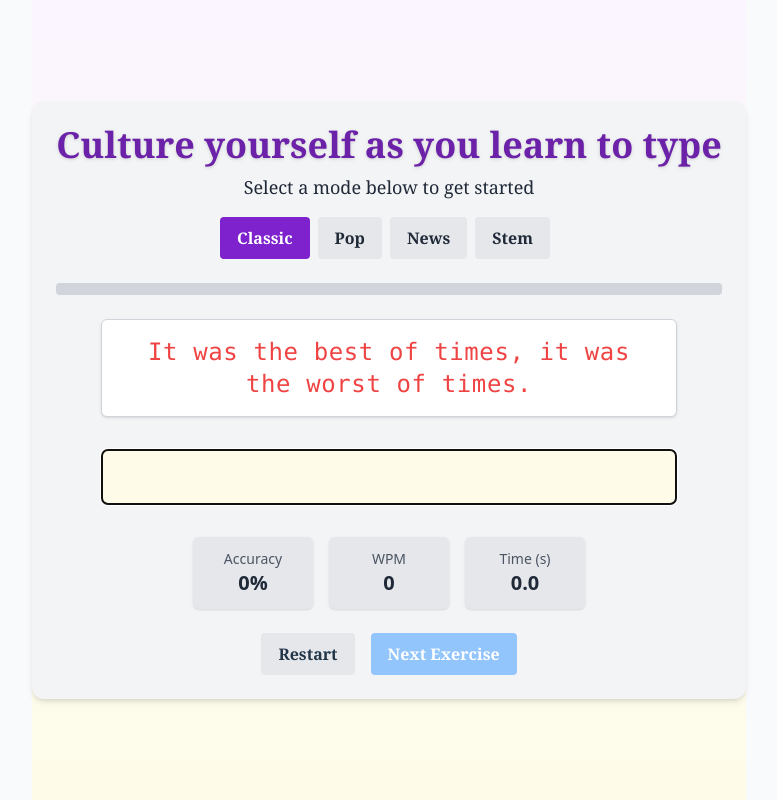
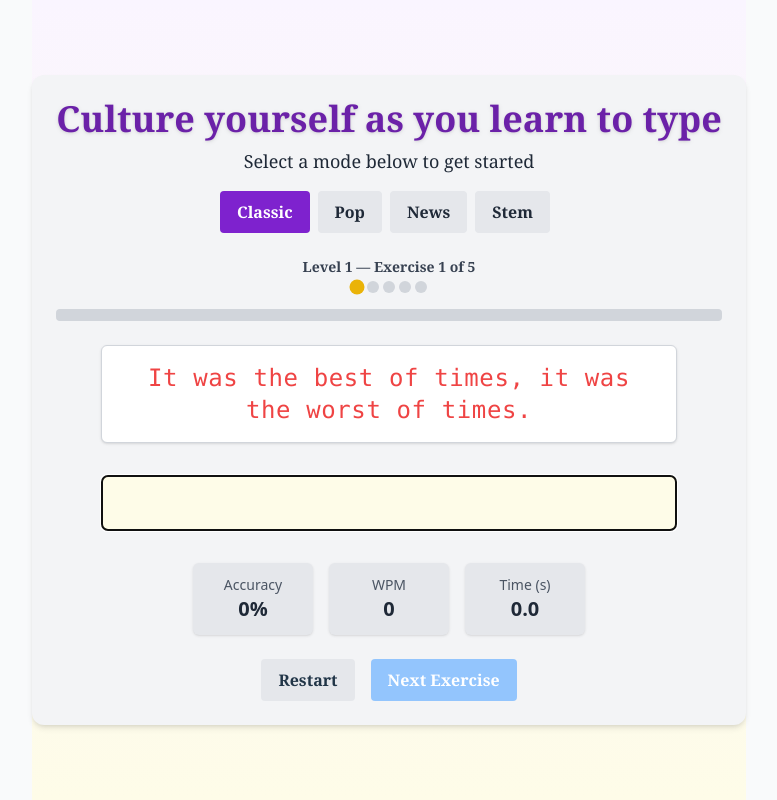
Before and after one commit to Bingeljell/typing-tutor-app, a React (Vite) app: page / in a window 1280 px wide. Both pictures are taken after a click on the button "Start Typing". Shown: the whole page, without its empty margins (251-1028 px from the left). Built offline with nearby package versions, Linux system fonts and the light colour scheme.

Commit message:
chore: fixed the progress tracker

```diff
--- a/src/components/TypingBox.jsx
+++ b/src/components/TypingBox.jsx
@@ -15,10 +15,11 @@ const TypingBox = () => {
   const [isComplete, setIsComplete] = useState(false);
   const [fadeOutFactoid, setFadeOutFactoid] = useState(false);
   const inputRef = useRef(null);
-
   const datasets = { classic, pop, news, stem };
-
   const targetExercise = datasets[category][currentPart];
+  const level = targetExercise.level;
+  const currentExercises = datasets[category].filter(ex => ex.level === level);
+  const currentIndex = currentExercises.findIndex(ex => ex.id === targetExercise.id);
 
   useEffect(() => {
     let timer = null;
@@ -140,7 +141,11 @@ const TypingBox = () => {
         {['classic', 'pop', 'news', 'stem'].map((mode) => (
           <button
             key={mode}
-            onClick={() => setCategory(mode)}
+            onClick={() => {
+              setCurrentPart(0);        // 🔁 Reset index
+              setCategory(mode);        // 🎯 Switch category safely
+            }}
+
             className={`px-4 py-2 rounded mr-2 font-semibold transition ${
               category === mode
                 ? 'text-white ' +
@@ -154,6 +159,29 @@ const TypingBox = () => {
           </button>
         ))}
       </div>
+
+
+      {/* 📚 Progress HUD: Level and Part Tracker */}
+        <div className="mb-2">
+          <p className="text-sm text-gray-700 font-semibold">
+            Level {targetExercise.level} — Exercise {currentIndex + 1} of {currentExercises.length}
+          </p>
+          <div className="flex justify-center gap-1 mt-1">
+            {currentExercises.map((ex, i) => (
+              <span
+                key={ex.id}
+                className={`w-3 h-3 rounded-full ${
+                  i === currentIndex
+                    ? 'bg-yellow-500 scale-125'
+                    : i < currentIndex
+                    ? 'bg-green-400'
+                    : 'bg-gray-300'
+                } transition-transform duration-300`}
+              />
+            ))}
+          </div>
+        </div>
+
       {/* Progress bar */}
       <div className="h-3 w-full bg-gray-300 rounded mt-4 overflow-hidden">
         <div
```
